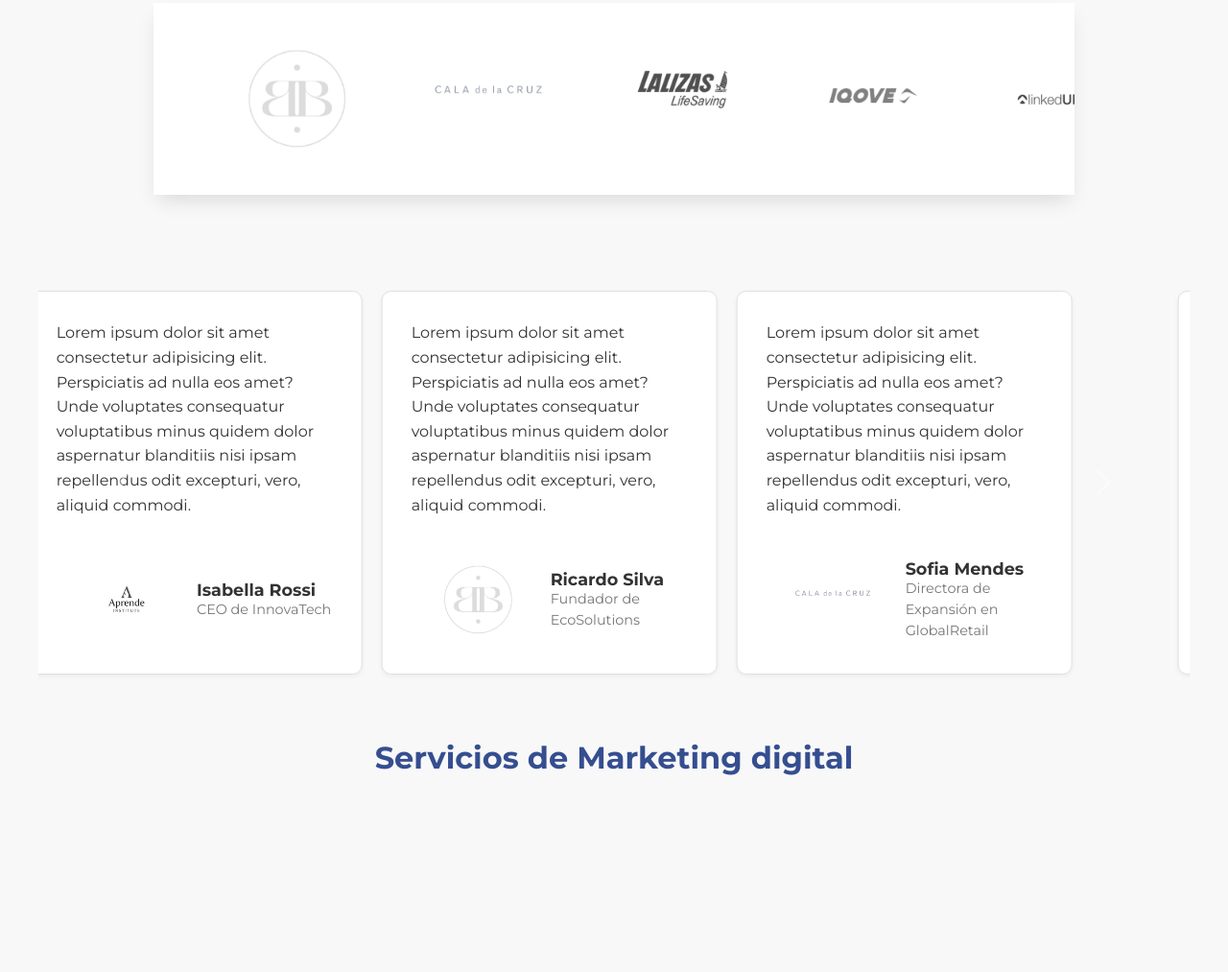
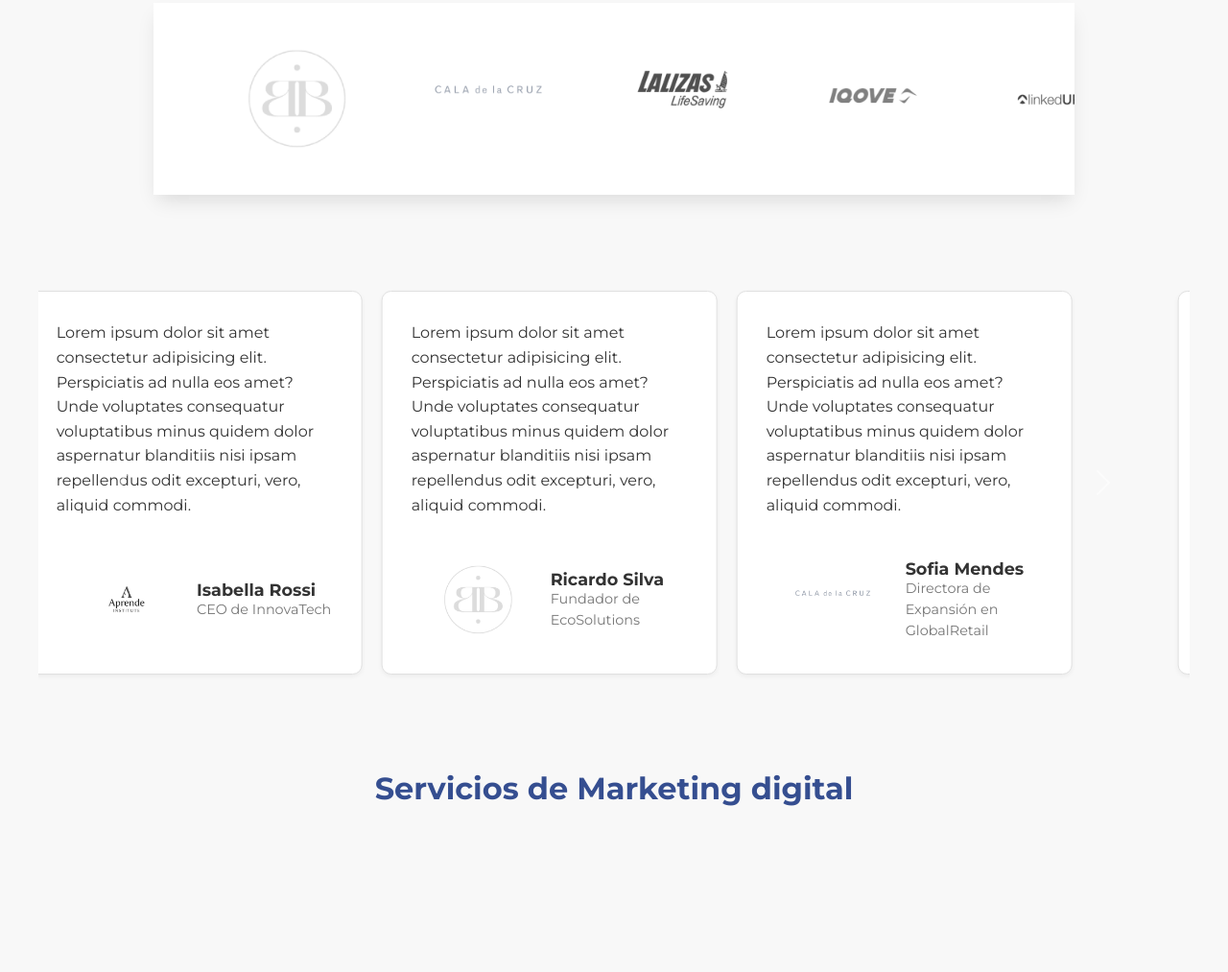
Before and after one commit to matiasvidal9/agencia-ascensa, a plain HTML site: page index.html in a window 1280 px wide. Shown: the part 915-1928 px from the top of the page at 96% size. Drawn offline with nearby package versions, Linux system fonts and the light colour scheme.

```diff
--- a/sass/partials/_desktop.scss
+++ b/sass/partials/_desktop.scss
@@ -102,7 +102,7 @@
     .testimonials-carousel-section {
     @include flex(column,center,center);
     @include tamaño(100%,100%);
-    @include padding(4rem,0,0,0);
+    @include padding(4rem,0,2rem,0);
     background-color: $gris-claro;
     overflow: hidden;
         #testimonialCarousel {
```
Also changed, not shown: css/estilos.css.
